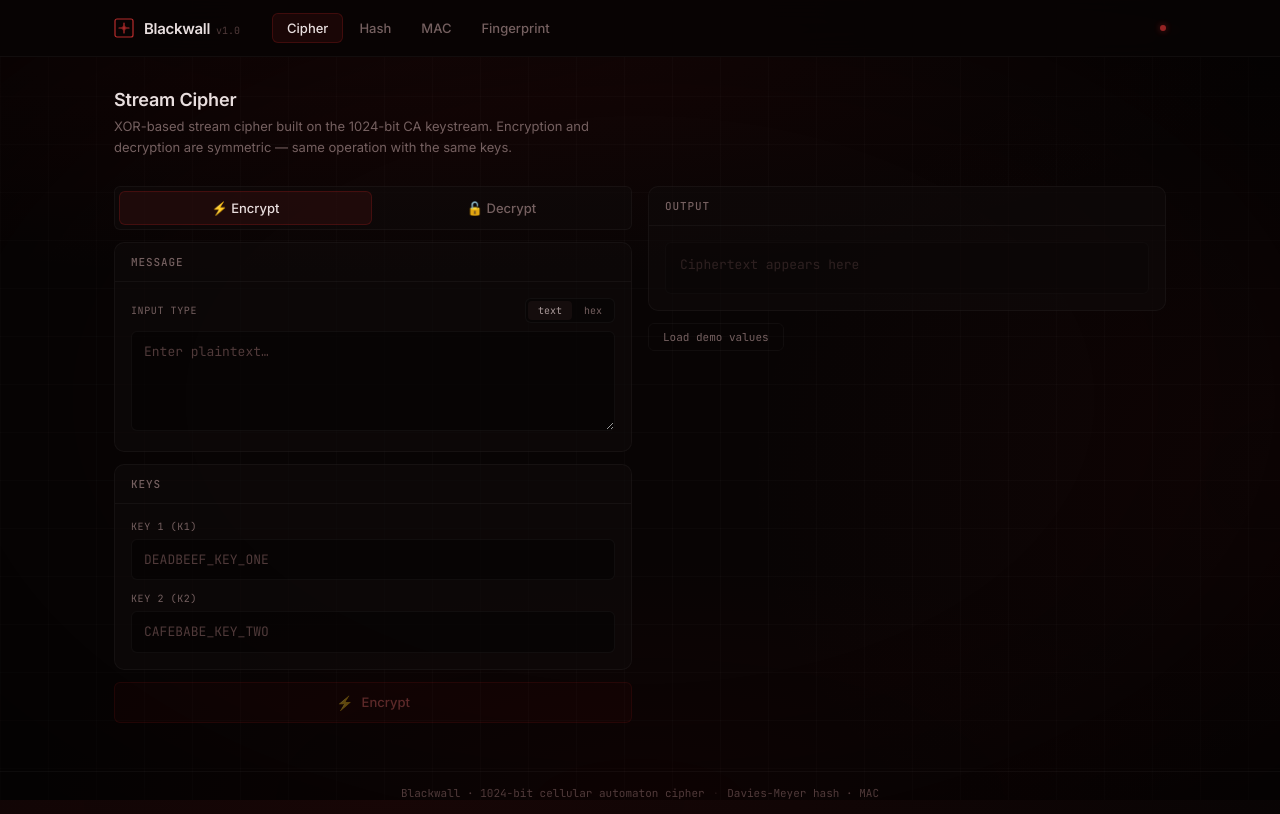
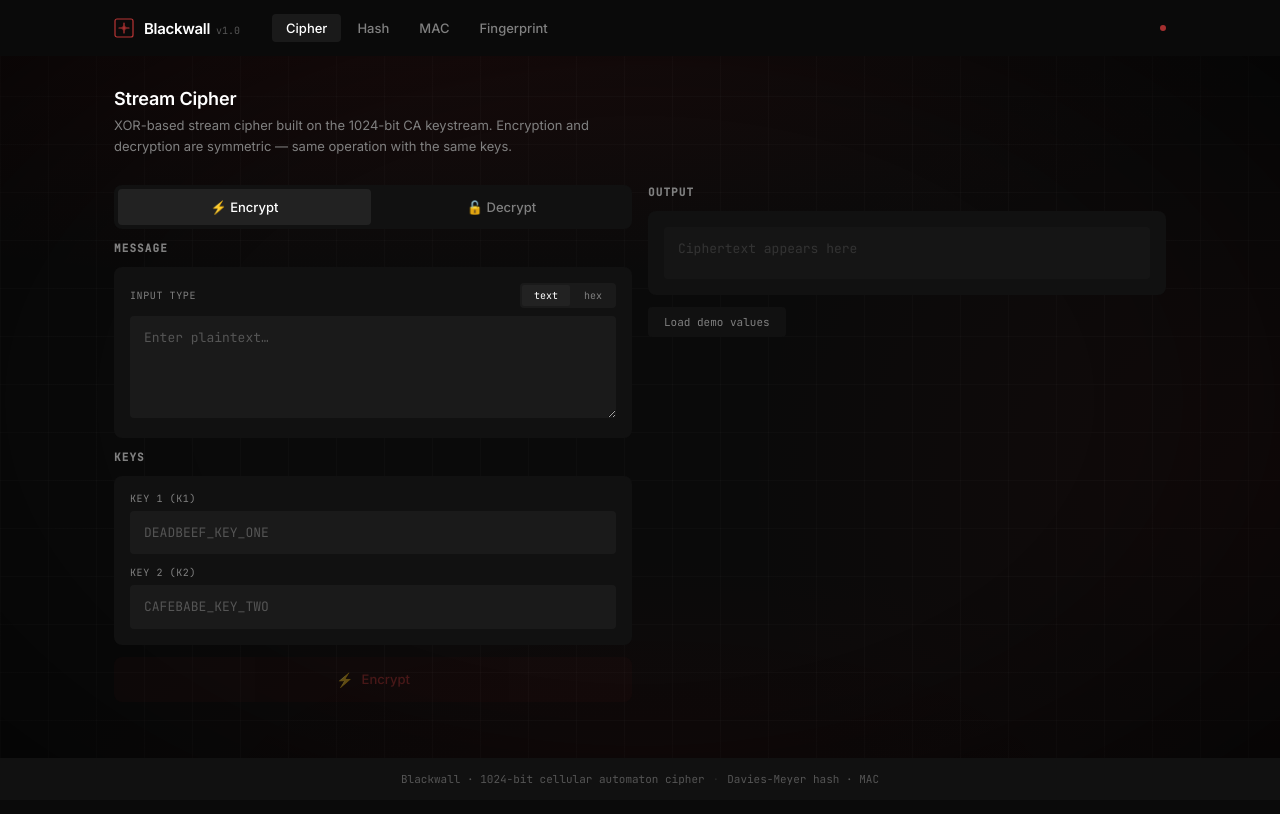
Before and after one commit to rozeraf/blackwall-protocol, a Vue app in the folder client/: page / in a window 1280 px wide. Built offline with nearby package versions, Linux system fonts and the light colour scheme.

Commit message:
style: completely borderless minimal design, remove all glow and borders

```diff
--- a/client/src/App.vue
+++ b/client/src/App.vue
@@ -73,9 +73,7 @@ const activeTab = ref('cipher');
   position: sticky;
   top: 0;
   z-index: 100;
-  border-bottom: 1px solid var(--border);
-  background: rgba(8, 4, 4, 0.85);
-  backdrop-filter: blur(16px) saturate(1.2);
+  background: var(--bg);
 }
 .header-inner {
   max-width: 1100px;
@@ -123,11 +121,10 @@ const activeTab = ref('cipher');
   cursor: pointer;
   transition: color 0.15s, background 0.15s;
 }
-.nav-tab:hover { color: var(--text); background: var(--surface-hi); }
+.nav-tab:hover { color: var(--text); background: var(--bg-hover); }
 .nav-tab.active {
   color: var(--text-bright);
-  background: var(--accent-mute);
-  border: 1px solid rgba(220, 38, 38, 0.2);
+  background: var(--bg-input);
 }
 
 /* Right side */
@@ -137,13 +134,12 @@ const activeTab = ref('cipher');
   height: 6px;
   border-radius: 50%;
   background: var(--accent);
-  opacity: 0.7;
-  box-shadow: 0 0 6px rgba(220, 38, 38, 0.6);
+  opacity: 0.8;
   animation: breathe 3s ease-in-out infinite;
 }
 @keyframes breathe {
   0%, 100% { opacity: 0.5; }
-  50%       { opacity: 0.9; }
+  50%       { opacity: 1; }
 }
 
 /* ── Main ────────────────────────────────── */
@@ -157,7 +153,7 @@ const activeTab = ref('cipher');
 
 /* ── Footer ─────────────────────────────── */
 .footer {
-  border-top: 1px solid var(--border);
+  background: var(--bg-offset);
   padding: 14px 24px;
   display: flex;
   align-items: center;
--- a/client/src/components/CipherTab.vue
+++ b/client/src/components/CipherTab.vue
@@ -208,18 +208,17 @@ function loadDemo() {
 /* Mode toggle */
 .mode-toggle {
   display: flex;
-  background: var(--surface);
-  border: 1px solid var(--border);
-  border-radius: var(--radius);
+  background: var(--bg-offset);
+  border-radius: var(--radius-lg);
   padding: 4px;
   gap: 4px;
 }
 .mode-btn {
   flex: 1;
-  padding: 8px;
-  background: none;
+  padding: 10px;
+  background: transparent;
   border: none;
-  border-radius: 6px;
+  border-radius: var(--radius);
   color: var(--text-dim);
   font-family: var(--body);
   font-size: 13px;
@@ -228,9 +227,8 @@ function loadDemo() {
   transition: all 0.15s;
 }
 .mode-btn.active {
-  background: var(--accent-mute);
+  background: var(--bg-hover);
   color: var(--text-bright);
-  border: 1px solid rgba(220, 38, 38, 0.2);
 }
 
 /* Field row header */
@@ -251,17 +249,16 @@ function loadDemo() {
 /* Segmented controls */
 .type-switch, .output-type-toggle {
   display: flex;
-  background: rgba(0,0,0,0.3);
-  border: 1px solid var(--border);
-  border-radius: 6px;
+  background: var(--bg-input);
+  border-radius: var(--radius);
   padding: 2px;
   gap: 2px;
 }
 .type-switch button, .output-type-toggle button {
-  padding: 3px 10px;
+  padding: 4px 12px;
   background: none;
   border: none;
-  border-radius: 4px;
+  border-radius: calc(var(--radius) - 2px);
   color: var(--text-dim);
   font-family: var(--mono);
   font-size: 10px;
@@ -269,27 +266,27 @@ function loadDemo() {
   transition: all 0.15s;
 }
 .type-switch button.active, .output-type-toggle button.active {
-  background: var(--surface-hi);
-  color: var(--text);
+  background: var(--bg-hover);
+  color: var(--text-bright);
 }
 
 /* Inputs */
 .field-textarea, .field-input {
   width: 100%;
-  background: rgba(0,0,0,0.35);
-  border: 1px solid var(--border);
+  background: var(--bg-input);
+  border: none;
   border-radius: var(--radius);
   color: var(--text);
   font-family: var(--mono);
   font-size: 13px;
   line-height: 1.5;
-  padding: 10px 12px;
+  padding: 12px 14px;
   outline: none;
-  transition: border-color 0.15s;
+  transition: background 0.15s;
   resize: vertical;
 }
 .field-textarea:focus, .field-input:focus {
-  border-color: rgba(220, 38, 38, 0.4);
+  background: var(--bg-hover);
 }
 .field-textarea::placeholder, .field-input::placeholder {
   color: var(--text-muted);
@@ -303,11 +300,11 @@ function loadDemo() {
   align-items: center;
   justify-content: center;
   gap: 8px;
-  padding: 11px 20px;
-  background: rgba(220, 38, 38, 0.1);
-  border: 1px solid rgba(220, 38, 38, 0.3);
-  border-radius: var(--radius);
-  color: #f87171;
+  padding: 14px 20px;
+  background: var(--accent-mute);
+  border: none;
+  border-radius: var(--radius-lg);
+  color: var(--accent);
   font-family: var(--body);
   font-size: 13px;
   font-weight: 500;
@@ -315,8 +312,7 @@ function loadDemo() {
   transition: all 0.15s;
 }
 .run-btn:hover:not(:disabled) {
-  background: rgba(220, 38, 38, 0.16);
-  border-color: rgba(220, 38, 38, 0.45);
+  background: var(--accent);
   color: var(--text-bright);
 }
 .run-btn:disabled { opacity: 0.35; cursor: not-allowed; }
@@ -339,13 +335,12 @@ function loadDemo() {
   gap: 6px;
 }
 .stat {
-  background: var(--surface);
-  border: 1px solid var(--border);
-  border-radius: var(--radius);
-  padding: 10px 12px;
+  background: var(--bg-offset);
+  border-radius: var(--radius-lg);
+  padding: 12px;
   display: flex;
   flex-direction: column;
-  gap: 3px;
+  gap: 4px;
 }
 .stat-label {
   font-family: var(--mono);
@@ -360,7 +355,7 @@ function loadDemo() {
   color: var(--text-bright);
   font-weight: 500;
 }
-.stat-value.accent { color: #f87171; }
+.stat-value.accent { color: var(--accent); }
 
 .demo-note {
   font-size: 12px;
@@ -370,9 +365,9 @@ function loadDemo() {
 
 .demo-btn {
   align-self: flex-start;
-  padding: 6px 14px;
-  background: none;
-  border: 1px solid var(--border);
+  padding: 8px 16px;
+  background: var(--bg-offset);
+  border: none;
   border-radius: var(--radius);
   color: var(--text-dim);
   font-family: var(--mono);
@@ -380,5 +375,5 @@ function loadDemo() {
   cursor: pointer;
   transition: all 0.15s;
 }
-.demo-btn:hover { border-color: rgba(220,38,38,0.3); color: var(--text); }
+.demo-btn:hover { background: var(--bg-hover); color: var(--text-bright); }
 </style>
--- a/client/src/components/HexOutput.vue
+++ b/client/src/components/HexOutput.vue
@@ -44,8 +44,7 @@ async function copy() {
 
 <style scoped>
 .hex-output {
-  background: rgba(0, 0, 0, 0.2);
-  border: 1px solid var(--border);
+  background: var(--bg-input);
   border-radius: var(--radius);
   padding: 12px 14px;
   position: relative;
@@ -86,17 +85,17 @@ async function copy() {
   position: absolute;
   top: 10px;
   right: 10px;
-  background: none;
-  border: 1px solid var(--border);
+  background: var(--bg-hover);
+  border: none;
   border-radius: 4px;
-  color: var(--text-muted);
+  color: var(--text-dim);
   font-family: var(--mono);
   font-size: 10px;
-  padding: 3px 8px;
+  padding: 4px 10px;
   cursor: pointer;
   transition: all 0.15s;
   letter-spacing: 0.04em;
 }
-.copy-btn:hover { border-color: var(--border-hi); color: var(--text-dim); }
-.copy-btn.copied { border-color: var(--accent); color: var(--accent); }
+.copy-btn:hover { background: var(--accent-mute); color: var(--text-bright); }
+.copy-btn.copied { background: var(--accent); color: var(--text-bright); }
 </style>
--- a/client/src/components/Panel.vue
+++ b/client/src/components/Panel.vue
@@ -16,28 +16,28 @@ defineProps<{ title?: string; icon?: string }>();
 
 <style scoped>
 .panel {
-  background: var(--surface);
-  border: 1px solid var(--border);
-  border-radius: var(--radius-lg);
-  transition: border-color 0.2s;
+  display: flex;
+  flex-direction: column;
+  gap: 12px;
 }
-.panel:hover { border-color: var(--border-hi); }
 
 .panel-header {
   display: flex;
   align-items: center;
   justify-content: space-between;
   gap: 10px;
-  padding: 12px 16px;
-  border-bottom: 1px solid var(--border);
 }
 .panel-title {
   font-family: var(--mono);
   font-size: 11px;
-  font-weight: 500;
-  letter-spacing: 0.08em;
+  font-weight: 600;
+  letter-spacing: 0.1em;
   text-transform: uppercase;
   color: var(--text-dim);
 }
-.panel-body { padding: 16px; }
+.panel-body {
+  background: var(--bg-offset);
+  border-radius: var(--radius-lg);
+  padding: 16px;
+}
 </style>
--- a/client/src/style.css
+++ b/client/src/style.css
@@ -4,29 +4,26 @@
 *, *::before, *::after { box-sizing: border-box; margin: 0; padding: 0; }
 
 :root {
-  /* Palette — derived from reference: deep matte black with crimson accent */
-  --bg:          #080404;
-  --bg2:         #0b0606;
-  --surface:     rgba(15, 10, 10, 0.6);
-  --surface-hi:  rgba(25, 15, 15, 0.8);
-  --border:      rgba(255, 255, 255, 0.04);
-  --border-hi:   rgba(255, 255, 255, 0.12);
+  /* Palette — True Borderless Minimal */
+  --bg:          #0a0a0a;
+  --bg-offset:   #111111;
+  --bg-input:    #1a1a1a;
+  --bg-hover:    #222222;
 
-  --accent:      #b82c2c;
-  --accent-dim:  rgba(184, 44, 44, 0.5);
-  --accent-mute: rgba(184, 44, 44, 0.1);
-  --danger:      #d97706;
+  --accent:      #b93535;
+  --accent-hover:#d64040;
+  --accent-mute: rgba(185, 53, 53, 0.1);
 
-  --text:        #a89898;
-  --text-dim:    #756060;
-  --text-muted:  #503a3a;
-  --text-bright: #e8dede;
+  --text:        #cccccc;
+  --text-dim:    #808080;
+  --text-muted:  #555555;
+  --text-bright: #ffffff;
 
   --mono:   'JetBrains Mono', monospace;
   --body:   'Inter', sans-serif;
 
-  --radius:    6px;
-  --radius-lg: 10px;
+  --radius:    4px;
+  --radius-lg: 8px;
 }
 
 html, body { height: 100%; }
```
Also changed, not shown: client/src/components/FingerprintTab.vue (+38 -42 lines), client/src/components/HashTab.vue (+54 -49 lines), client/src/components/MacTab.vue (+41 -42 lines).
